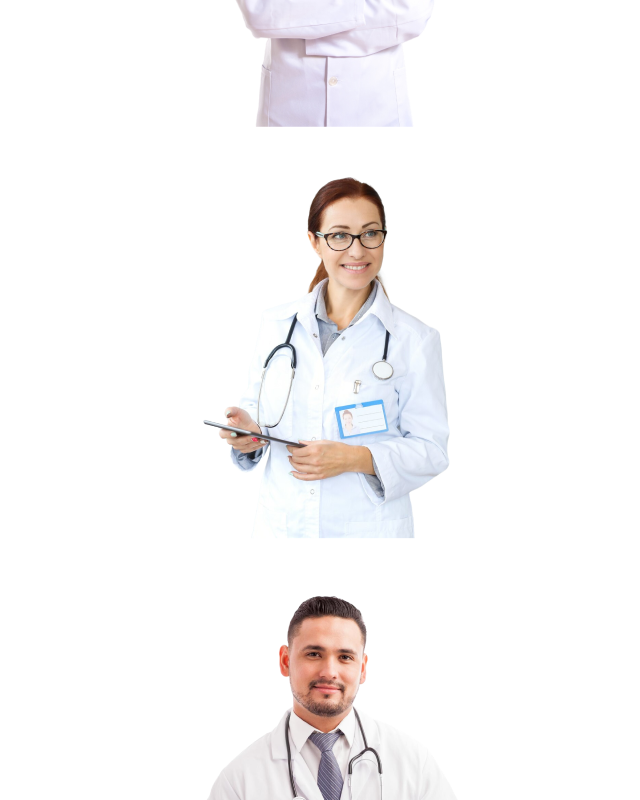
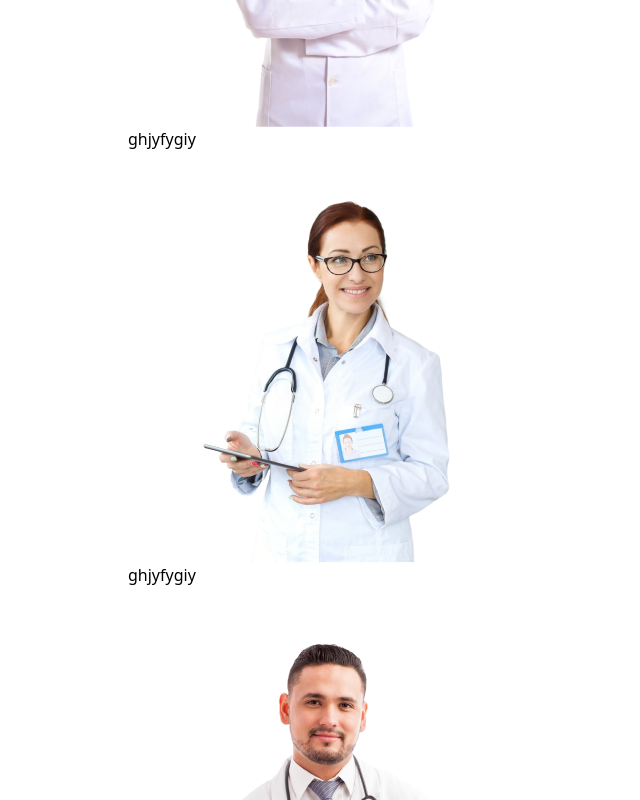
Before and after one commit to Nuwanchanuka/Booking-system, a React app in the folder frontend/: page / in a window 1280 px wide. Shown: the part 1400-2200 px from the top of the page, without its empty margins (0-640 px from the left). Built offline with nearby package versions, Linux system fonts and the light colour scheme; the HTML template or start-up script is replaced by a standard one.

Commit message:
addt commen

```diff
--- a/frontend/src/components/Header.jsx
+++ b/frontend/src/components/Header.jsx
@@ -19,6 +19,7 @@ const Header = () => {
         </div>
         {/*-----Right Side ----*/}
         <div className='md:w-1/2 relative'>
+
             <img className= 'w-full md:absolute bottem-0 h-auto rounded-lg ' src={assets.header_img} alt="" />
         </div>
 
--- a/frontend/src/components/TopDoctors.jsx
+++ b/frontend/src/components/TopDoctors.jsx
@@ -12,7 +12,7 @@ const TopDoctors = () => {
                   <img src={item.image} alt=""/>
                   <div>
                     <div>
-
+                      ghjyfygiy
                     </div>
                   </div>
 
```
